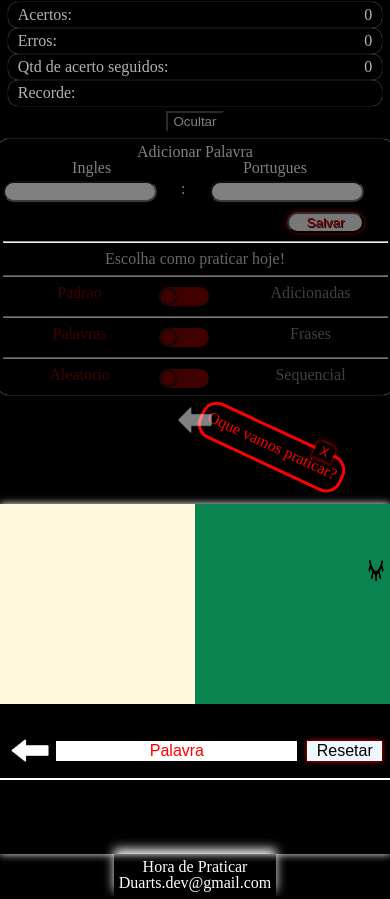
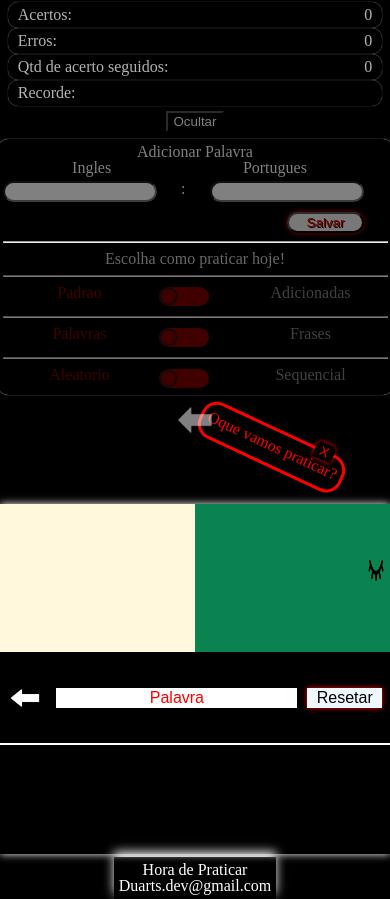
Before and after one commit to Duarts-D/Gerenciador-de-Desafio-js, a plain HTML site: page index.html in a window 390 px wide. Shown: the part 50-949 px from the top of the page. Drawn offline with Linux system fonts and the light colour scheme.

Commit message:
Css: alteado estilo de brackground de imagem do chekbox reverser, diminuido scala da animacao da scaleSpan, alteracao do footer coportamental , melhorias para dispositvo 300px a 1024px

```diff
--- a/css/style.css
+++ b/css/style.css
@@ -1,4 +1,3 @@
-
 * {
     box-sizing: border-box;
 }
@@ -14,10 +13,8 @@ header{
     margin: 2% 0 0 0 ;
 }
 
-
 .main{
     display: flex;
-    /* border: 2px solid blue; */
     color: black;
     height: 350px;
     flex-wrap: wrap;
@@ -25,10 +22,7 @@ header{
     width: 50%;
     box-shadow: 0px -7px 13px whitesmoke;
     font-size: 36px;
-
 }
-
-
 
 .titulo{
     font-size: 36px;
@@ -129,8 +123,9 @@ header{
     height: 100%;
     width: 90%;
     background-image: url(../img/seta_white.png);
-    background-size: cover;
+    background-size: contain;
     background-position: center;
+    background-repeat: no-repeat;
     cursor: pointer;
     transition: transform 1s;
 }
@@ -384,7 +379,7 @@ fieldset p{
 
 @keyframes scaleSpan {
     0%{transform: scale(1.0)}
-    50%{transform: scale(3.0)}
+    50%{transform: scale(2.0)}
     100%{transform: scale(1.0)}
 }
 
@@ -407,7 +402,6 @@ img{
 .div_input_img{
     height: 40.76px;
 }
-
 
 .input{
     border: 15px solid black;
@@ -436,6 +430,7 @@ img{
     text-align: center;
     height: auto;
 }
+
 .acerto_div{
     width: 100%;
     display: flex;
@@ -456,9 +451,8 @@ img{
 
 .footer{
     text-align: center;
-    margin: 0 30% 0 30%;
-    /* position: fixed; */
-    bottom: 0;
+    margin: 1% 30% 0 30%;
+    color: white;
     box-shadow: 0px -5px 10px whitesmoke;
     padding: 5px;
 }
@@ -677,14 +671,22 @@ caption button:hover{
 
     .div_1_texto{
         font-size: 20px;
+        height: auto;
+        min-height: inherit;
+        max-height: inherit;
+
     }
     .div_2_texto{
         font-size: 20px;
+        height: auto;
+        min-height: inherit;
+        max-height: inherit;
     }
 
     .div_2_texto img{
         width: 100%;
     }
+
     .input{
         font-size: 16px;
         height: auto;
@@ -694,6 +696,7 @@ caption button:hover{
     .input::placeholder{
         font-size: 16px;
     }
+
     .button_resetar{
         font-size: 16px;
     }
@@ -706,14 +709,12 @@ caption button:hover{
         font-size: 16px;
         transform: rotate(0deg);
     }
-
+    #chekbox-reverse-label{
+        width: 70%;
+    }
     .tabela_fiedset{
         width: 96%;
         z-index: 10;
 
     }
 }
-
-@media screen and (min-width: 1025px)  and (max-width: 2000px){
-    .footer{position: fixed;}
-}
--- a/js/main.js
+++ b/js/main.js
@@ -195,6 +195,18 @@ inputText.addEventListener('keydown',inputValue);
 buttonResetTexts.addEventListener('click',starNew);
 buttonEye.addEventListener('click',controlEyeImg);
 
+inputText.addEventListener('focus',hidenEmail)
+inputText.addEventListener('blur',nothidenEmail)
+
+
+function hidenEmail(){
+    const boxEmail = document.getElementsByClassName("footer")[0]
+    boxEmail.style.opacity = "0.2"
+}
+function nothidenEmail(){
+    const boxEmail = document.getElementsByClassName("footer")[0]
+    boxEmail.style.opacity = "1.0"
+}
 
 function controlEyeImg(evento){
     const event = evento.target.dataset.eye;
```
Also changed, not shown: index.html (+3 -6 lines). Lines whose indentation alone changed are shown as unchanged.
